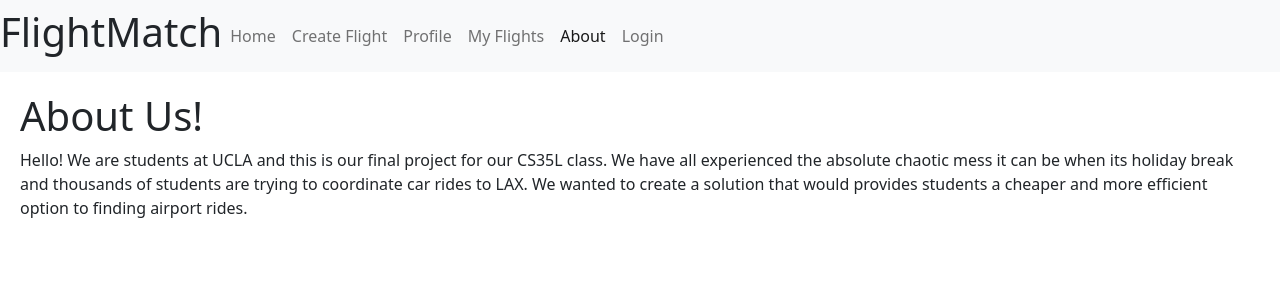
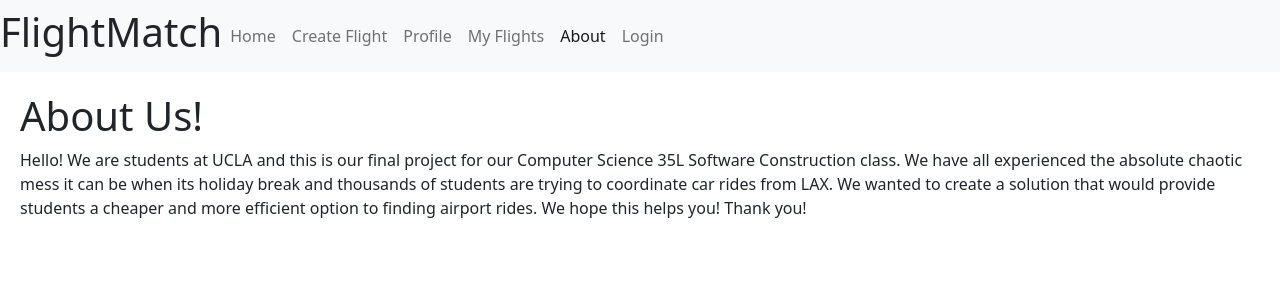
Before and after one commit to JustinePend/FlightMatch, a React (Create React App) app in the folder flightmatch/client/: page /about in a window 1280 px wide. Shown: the top 300 px of the page. Built offline with nearby package versions, Linux system fonts and the light colour scheme.

Commit message:
Updating About page.

```diff
--- a/flightmatch/client/src/components/about.js
+++ b/flightmatch/client/src/components/about.js
@@ -6,12 +6,13 @@ export default function About() {
     <div>
       <h1>About Us!</h1>
         <body>
-          Hello! We are students at UCLA and this is our final project for our CS35L class.
+          Hello! We are students at UCLA and this is our final project for our Computer Science
+          35L Software Construction class.
           We have all experienced the absolute chaotic mess it can be when its holiday break and
-          thousands of students are trying to coordinate car rides to LAX.
+          thousands of students are trying to coordinate car rides from LAX.
 
-          We wanted to create a solution that would provides students a cheaper and more efficient
-          option to finding airport rides.
+          We wanted to create a solution that would provide students a cheaper and more efficient
+          option to finding airport rides. We hope this helps you! Thank you!
         </body>
     </div>
   );
```
